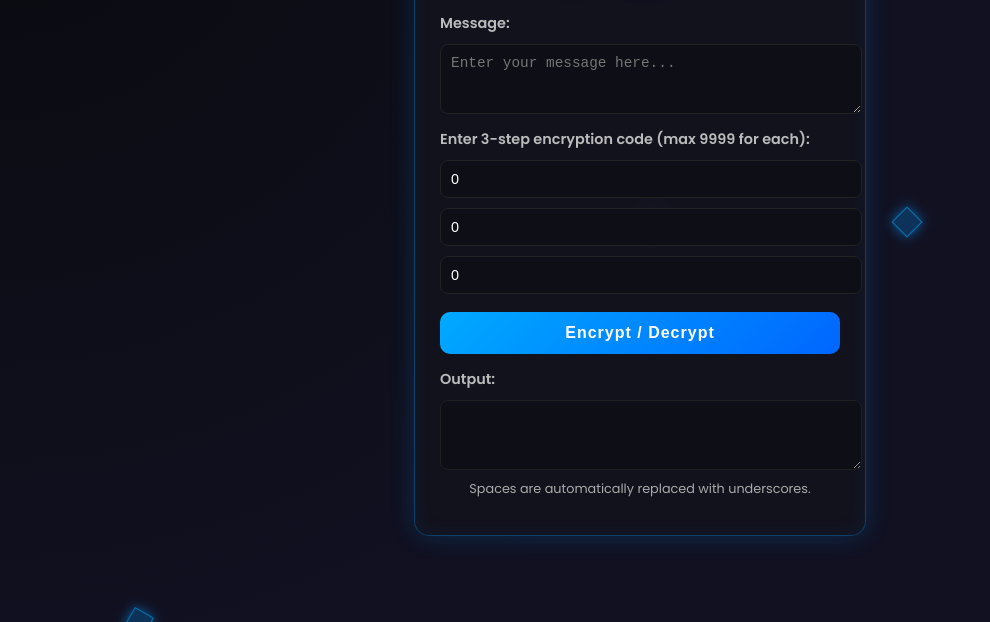
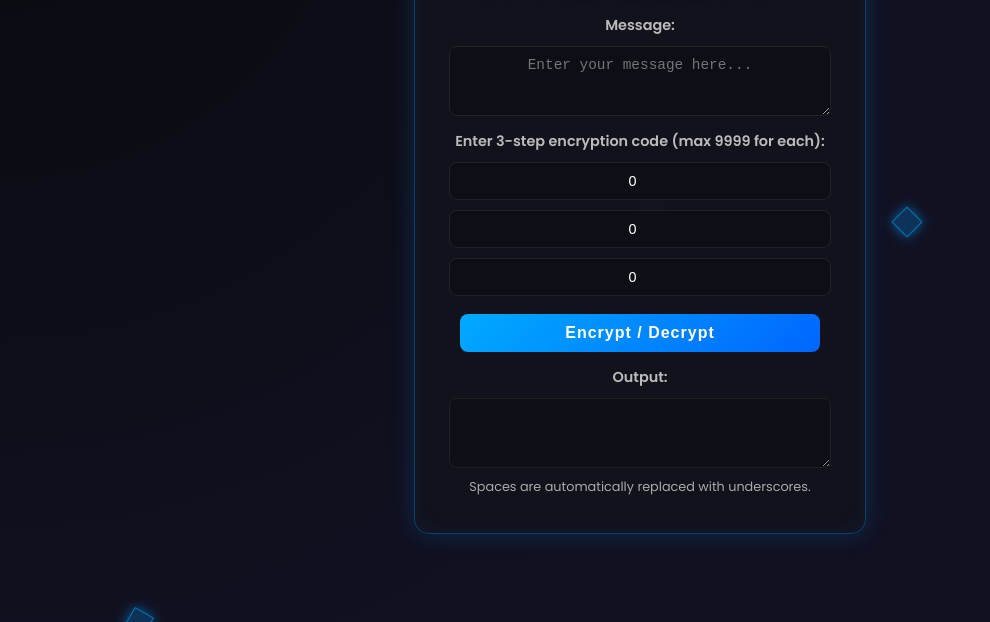
Before and after one commit to online-enigma/enigma, a plain HTML site: page index.html in a window 1280 px wide. Shown: the part 178-800 px from the top of the page, without its empty margins (0-990 px from the left). Drawn offline with Linux system fonts and the light colour scheme.

Commit message:
Update index.html

```diff
--- a/index.html
+++ b/index.html
@@ -14,8 +14,8 @@
       background: radial-gradient(circle at top left, #0a0a0f, #111122 60%);
       color: #eee;
       display: flex;
-      justify-content: center; /* horizontal center */
-      align-items: center;     /* vertical center */
+      justify-content: center;
+      align-items: center;
       overflow: hidden;
       position: relative;
     }
@@ -34,20 +34,10 @@
     }
 
     @keyframes floatCube {
-      0% {
-        transform: translateY(100vh) rotate(45deg);
-        opacity: 0;
-      }
-      10% {
-        opacity: 1;
-      }
-      90% {
-        opacity: 1;
-      }
-      100% {
-        transform: translateY(-20vh) rotate(225deg);
-        opacity: 0;
-      }
+      0% { transform: translateY(100vh) rotate(45deg); opacity: 0; }
+      10% { opacity: 1; }
+      90% { opacity: 1; }
+      100% { transform: translateY(-20vh) rotate(225deg); opacity: 0; }
     }
 
     .container {
@@ -62,6 +52,7 @@
       flex-direction: column;
       backdrop-filter: blur(6px);
       z-index: 10;
+      align-items: center; /* center contents horizontally */
     }
 
     h1 {
@@ -74,16 +65,30 @@
       font-size: 1.4rem;
     }
 
+    label {
+      margin-top: 15px;
+      font-weight: 600;
+      color: #bbb;
+      font-size: 0.9rem;
+      text-align: center;
+    }
+
+    input, textarea, button {
+      display: block;
+      margin: 10px auto 0 auto;
+      width: 90%;
+      max-width: 360px;
+      padding: 10px;
+      border-radius: 8px;
+      font-size: 0.9rem;
+      outline: none;
+      text-align: center;
+    }
+
     input, textarea {
-      width: 100%;
-      padding: 10px;
-      margin-top: 10px;
       background: #0e0e16;
       border: 1px solid #222;
       color: #fff;
-      border-radius: 8px;
-      font-size: 0.9rem;
-      outline: none;
     }
 
     input:focus, textarea:focus {
@@ -91,26 +96,16 @@
       box-shadow: 0 0 12px #00aaff66;
     }
 
-    label {
-      margin-top: 15px;
-      display: block;
-      font-weight: 600;
-      color: #bbb;
-      font-size: 0.9rem;
-    }
-
     button {
-      width: 100%;
-      padding: 12px;
       margin-top: 18px;
       background: linear-gradient(135deg, #00aaff, #0066ff);
       border: none;
       font-weight: bold;
-      border-radius: 10px;
       cursor: pointer;
       color: #fff;
       letter-spacing: 1px;
       font-size: 1rem;
+      transition: transform 0.15s ease, box-shadow 0.2s ease;
     }
 
     button:hover {
@@ -213,7 +208,6 @@
 
     const messageBox = document.getElementById("message");
 
-    // 🔹 Replace spacebar press with underscore
     messageBox.addEventListener("keydown", function(e) {
       if (e.key === " ") {
         e.preventDefault();
@@ -224,7 +218,6 @@
       }
     });
 
-    // 🔹 Replace pasted/typed spaces with underscores
     messageBox.addEventListener("input", function() {
       if (this.value.includes(" ")) {
         const cursor = this.selectionStart;
```
